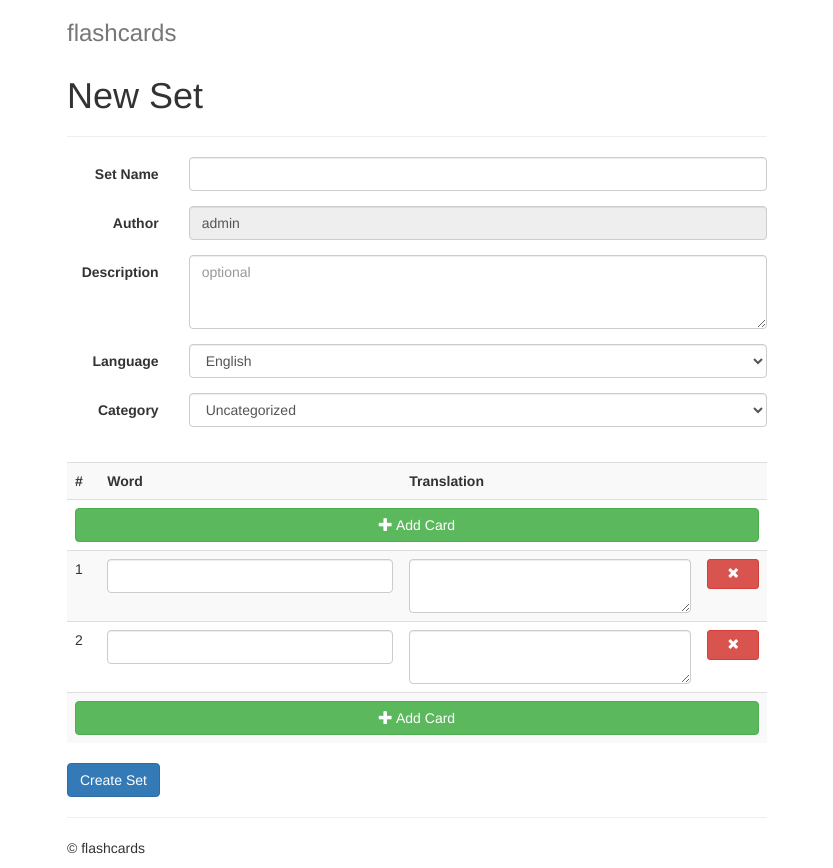
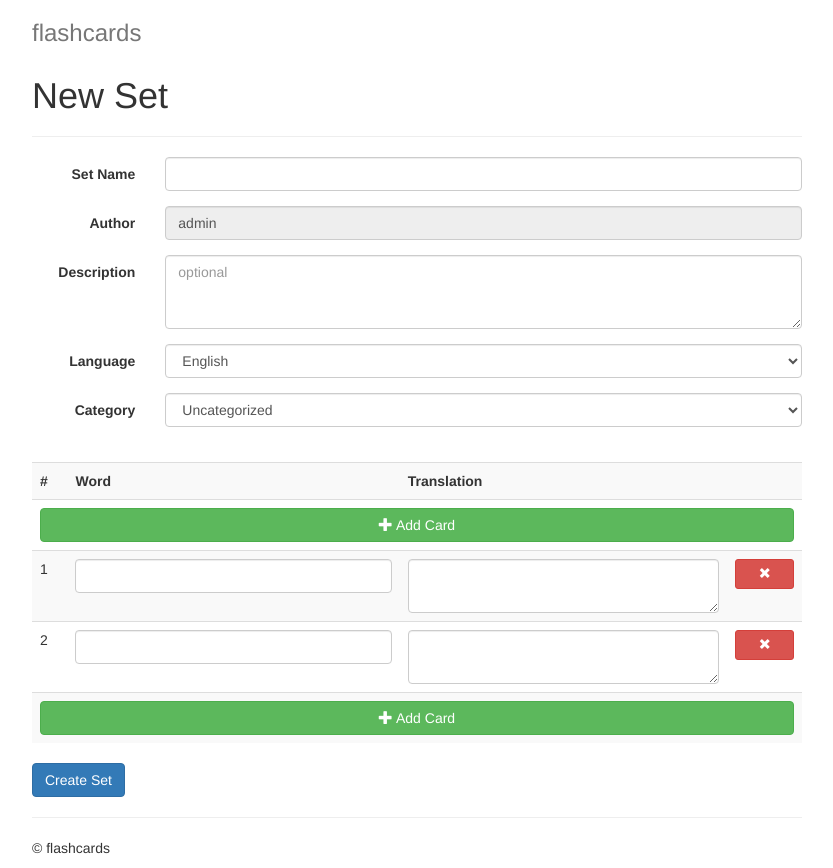
Before and after one commit to timpei/CS2012-30, a Flask app: page /user/admin/create in a window 1280 px wide. Shown: the whole page, without its empty margins (223-1056 px from the left). Run offline with Flask 2, Linux system fonts and the light colour scheme; data comes from the database, SQL or seed files in the repository; parts of the project's set-up code (start-up, migrations or seed data) failed here and were passed over; some libraries are stand-ins or nearby versions.

Commit message:
uniformalized container width

```diff
--- a/static/css/base.css
+++ b/static/css/base.css
@@ -1,3 +1,6 @@
+.container {
+	max-width: 800px;
+}
 
 .header {
 	margin-bottom: 20px;
--- a/static/css/browse.css
+++ b/static/css/browse.css
@@ -1,6 +1,3 @@
-.container {
-	max-width: 730px;
-}
 
 .flip {
   -webkit-perspective: 800;
--- a/static/css/create.css
+++ b/static/css/create.css
@@ -1,6 +1,3 @@
-.container {
-	max-width: 730px;
-}
 
 .cardcontrol {
 	display: block;
--- a/static/css/explore.css
+++ b/static/css/explore.css
@@ -1,6 +1,4 @@
-.container {
-	max-width: 900px;
-}
+
 
 body{
 	margin-top:50px;
--- a/static/css/homepage.css
+++ b/static/css/homepage.css
@@ -1,6 +1,4 @@
-.container {
-	max-width: 730px;
-}
+
 
 input[type=radio] {
   display: none;
--- a/static/css/search.css
+++ b/static/css/search.css
@@ -1,6 +1,4 @@
-.container {
-	max-width: 730px;
-}
+
 
 .nav {
 	margin-bottom: 10px;
--- a/templates/base.html
+++ b/templates/base.html
@@ -17,10 +17,10 @@
   </head>
 
   <div class="container">
-    <div class="header clearfix">
-        <h3 class="text-muted">{% block header %}{% endblock %}</h3>
-    </div>
 
+  <div class="header clearfix" id="navbar">
+      <h3 class="text-muted">{% block header %}{% endblock %}</h3>
+  </div>
   {% block body %}{% endblock %}
 
     <footer class="footer">
```
